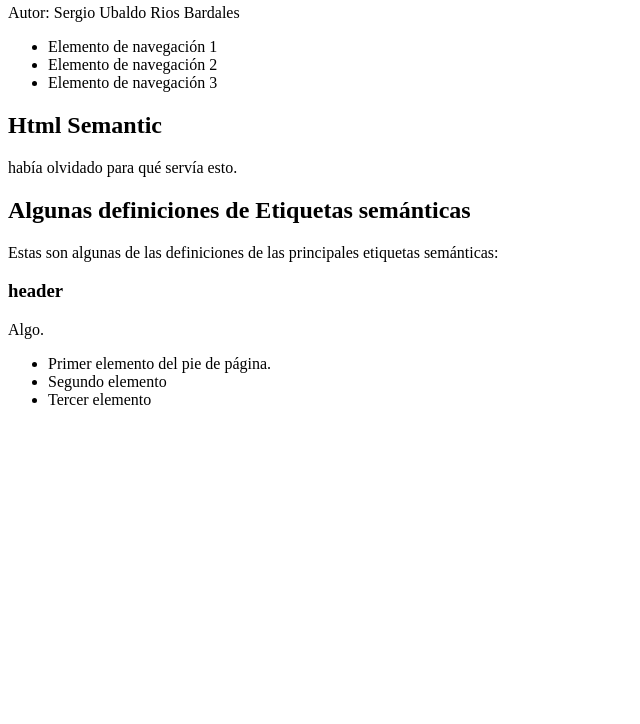
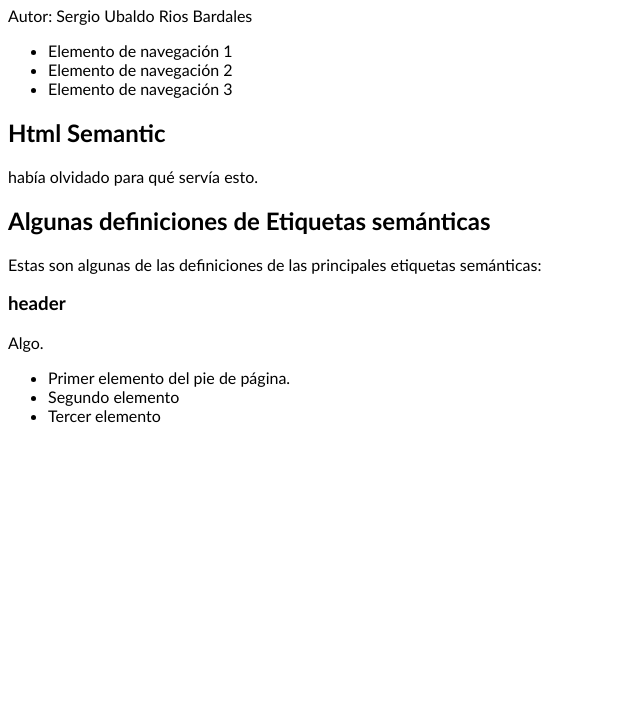
Before and after one commit to sergiorios777/imaginario, a plain HTML site: page index.html in a window 1280 px wide. Shown: the part 76-800 px from the top of the page, without its empty margins (0-640 px from the left). Drawn offline with Linux system fonts and the light colour scheme.

Commit message:
fue agregado un archivo de estilos css

```diff
--- /dev/null
+++ b/css/estilos.css
@@ -0,0 +1,3 @@
+body {
+    font-family: 'Gill Sans', 'Gill Sans MT', Calibri, 'Trebuchet MS', sans-serif;
+}
--- a/index.html
+++ b/index.html
@@ -3,6 +3,7 @@
 <head>
     <meta charset="UTF-8">
     <meta name="viewport" content="width=device-width, initial-scale=1.0">
+    <link rel="stylesheet" href="css/estilos.css">
     <title>Archivo de pruebas de Git</title>
 </head>
 <body>
```
